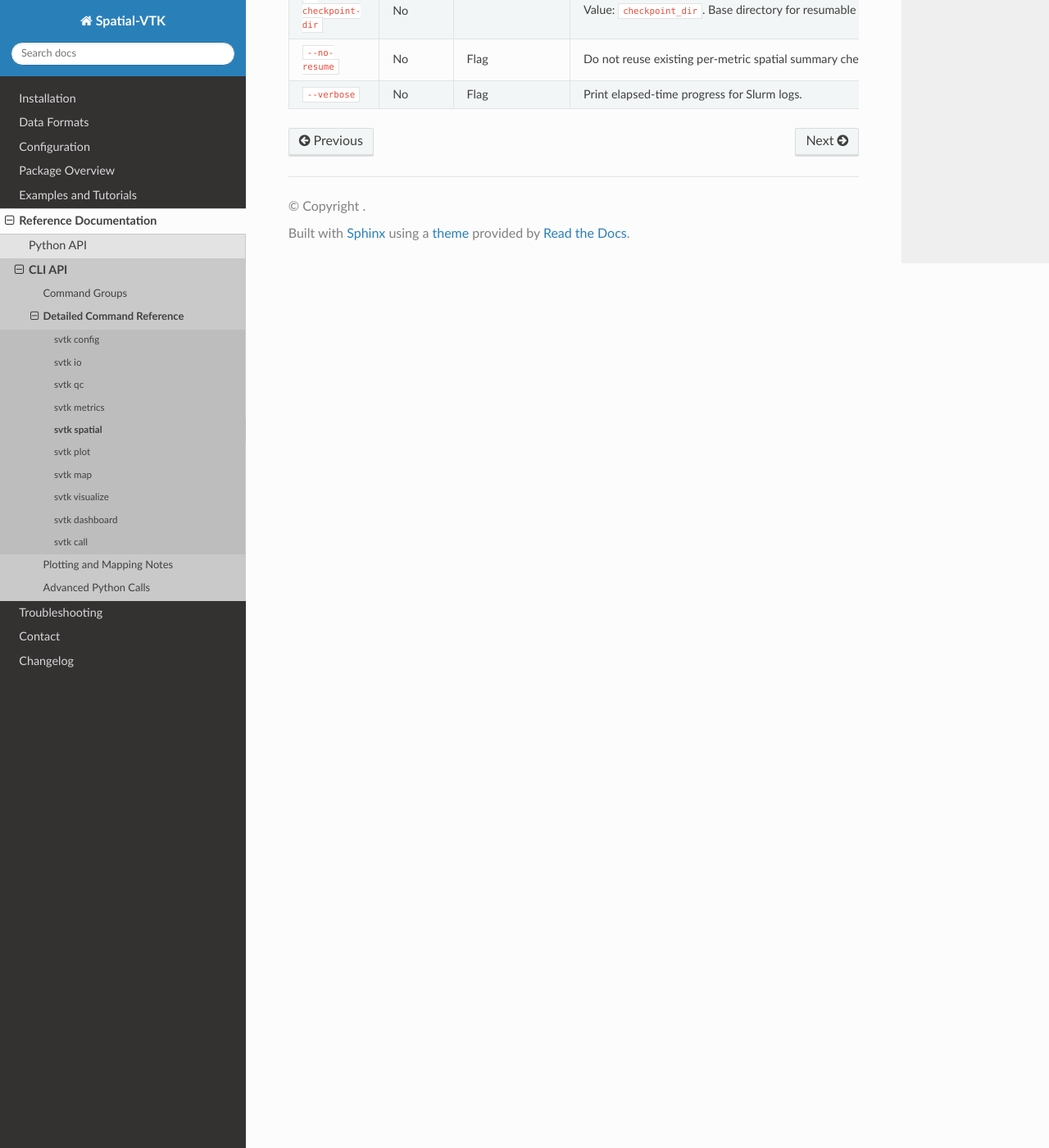
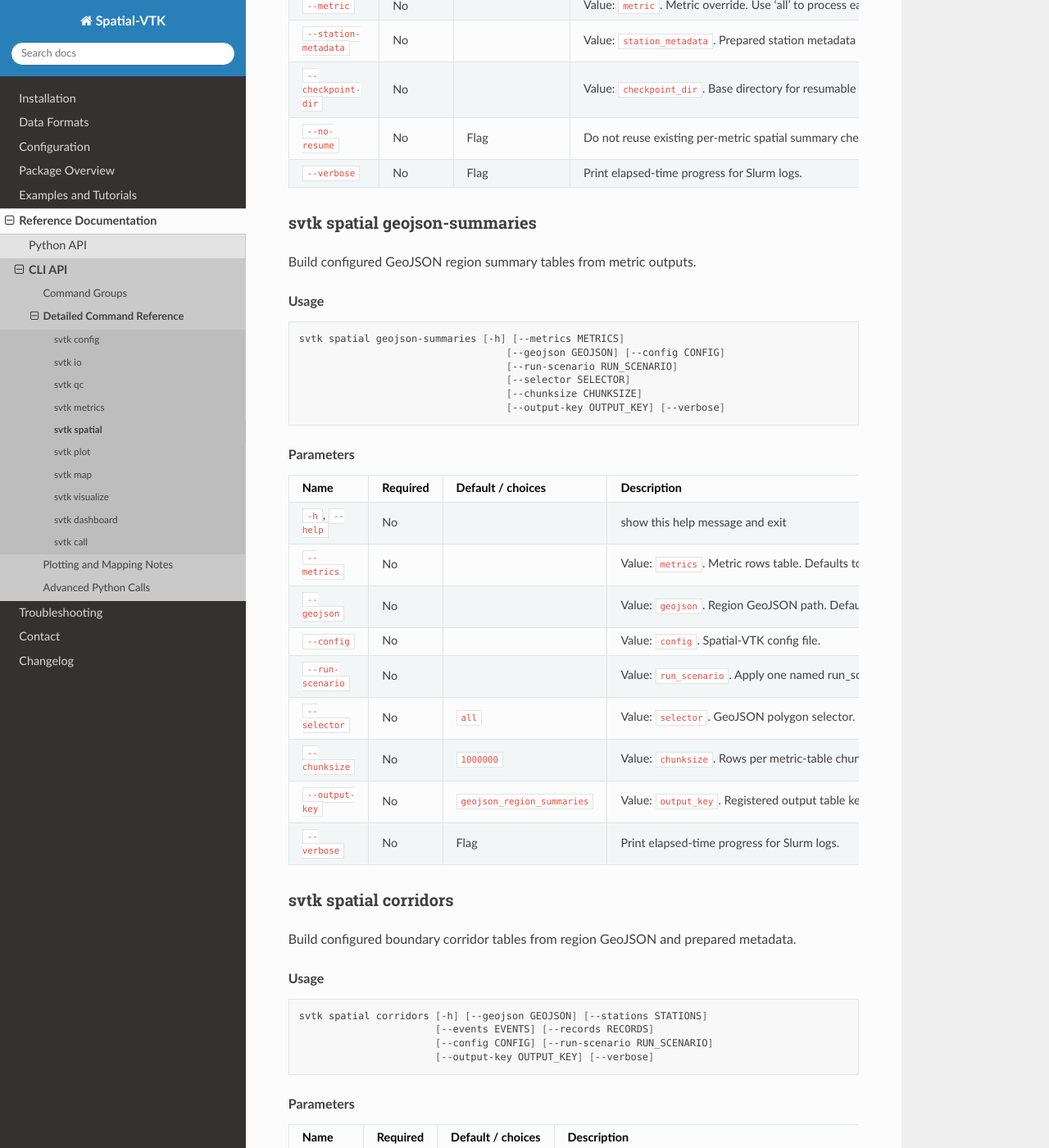
Before and after one commit to bcbirkel/spatial-vtk, a Sphinx documentation site: the page built from docs/reference/cli/spatial.rst, in a window 1280 px wide and 1400 px high, scrolled down 1914 px. Shown: the whole window at 82% size. Built offline with Sphinx 7.4.7 and the Read the Docs theme 3.1.0, drawn with Linux system fonts in a browser that asks for light colours; some of the changed text lies outside the part shown.

Commit message:
Add spatial GeoJSON workflow CLI commands

```diff
--- a/docs/reference/cli/spatial.rst
+++ b/docs/reference/cli/spatial.rst
@@ -11,6 +11,8 @@ Command Tree
 - :ref:`svtk spatial <cli-svtk-spatial>`
    - :ref:`svtk spatial status <cli-svtk-spatial-status>` - Inspect configured spatial-statistics inputs and outputs without running calculations.
    - :ref:`svtk spatial summaries <cli-svtk-spatial-summaries>` - Build standard spatial-statistics summary tables.
+   - :ref:`svtk spatial geojson-summaries <cli-svtk-spatial-geojson-summaries>` - Build configured GeoJSON region summary tables from metric outputs.
+   - :ref:`svtk spatial corridors <cli-svtk-spatial-corridors>` - Build configured boundary corridor tables from region GeoJSON and prepared metadata.
 
 Command Details
 ---------------
@@ -19,7 +21,7 @@ Command Details
 
 .. code-block:: bash
 
-   svtk spatial [-h] {status,summaries} ...
+   svtk spatial [-h] {status,summaries,geojson-summaries,corridors} ...
 
 .. rubric:: Parameters
 
@@ -145,3 +147,131 @@ Build standard spatial-statistics summary tables.
      - No
      - Flag
      - Print elapsed-time progress for Slurm logs.
+
+.. _cli-svtk-spatial-geojson-summaries:
+
+svtk spatial geojson-summaries
+^^^^^^^^^^^^^^^^^^^^^^^^^^^^^^
+
+Build configured GeoJSON region summary tables from metric outputs.
+
+.. rubric:: Usage
+
+.. code-block:: bash
+
+   svtk spatial geojson-summaries [-h] [--metrics METRICS]
+                                      [--geojson GEOJSON] [--config CONFIG]
+                                      [--run-scenario RUN_SCENARIO]
+                                      [--selector SELECTOR]
+                                      [--chunksize CHUNKSIZE]
+                                      [--output-key OUTPUT_KEY] [--verbose]
+
+.. rubric:: Parameters
+
+.. list-table::
+   :header-rows: 1
+   :widths: 26 13 14 47
+
+   * - Name
+     - Required
+     - Default / choices
+     - Description
+   * - ``-h``, ``--help``
+     - No
+     -
+     - show this help message and exit
+   * - ``--metrics``
+     - No
+     -
+     - Value: ``metrics``. Metric rows table. Defaults to configured output table 'metrics_long'.
+   * - ``--geojson``
+     - No
+     -
+     - Value: ``geojson``. Region GeoJSON path. Defaults to paths.region_geojson.
+   * - ``--config``
+     - No
+     -
+     - Value: ``config``. Spatial-VTK config file.
+   * - ``--run-scenario``
+     - No
+     -
+     - Value: ``run_scenario``. Apply one named run_scenarios overlay.
+   * - ``--selector``
+     - No
+     - ``all``
+     - Value: ``selector``. GeoJSON polygon selector.
+   * - ``--chunksize``
+     - No
+     - ``1000000``
+     - Value: ``chunksize``. Rows per metric-table chunk.
+   * - ``--output-key``
+     - No
+     - ``geojson_region_summaries``
+     - Value: ``output_key``. Registered output table key.
+   * - ``--verbose``
+     - No
+     - Flag
+     - Print elapsed-time progress for Slurm logs.
+
+.. _cli-svtk-spatial-corridors:
+
+svtk spatial corridors
+^^^^^^^^^^^^^^^^^^^^^^
+
+Build configured boundary corridor tables from region GeoJSON and prepared metadata.
+
+.. rubric:: Usage
+
+.. code-block:: bash
+
+   svtk spatial corridors [-h] [--geojson GEOJSON] [--stations STATIONS]
+                          [--events EVENTS] [--records RECORDS]
+                          [--config CONFIG] [--run-scenario RUN_SCENARIO]
+                          [--output-key OUTPUT_KEY] [--verbose]
+
+.. rubric:: Parameters
+
+.. list-table::
+   :header-rows: 1
+   :widths: 26 13 14 47
+
+   * - Name
+     - Required
+     - Default / choices
+     - Description
+   * - ``-h``, ``--help``
+     - No
+     -
+     - show this help message and exit
+   * - ``--geojson``
+     - No
+     -
+     - Value: ``geojson``. Region GeoJSON path. Defaults to paths.region_geojson.
+   * - ``--stations``
+     - No
+     -
+     - Value: ``stations``. Prepared station metadata table. Defaults to prepared_stations.
+   * - ``--events``
+     - No
+     -
+     - Value: ``events``. Prepared event metadata table. Defaults to prepared_events.
+   * - ``--records``
+     - No
+     -
+     - Value: ``records``. Event-station records used by max-records anchor strategies. Defaults to comparison_eligible_records when needed.
+   * - ``--config``
+     - No
+     -
+     - Value: ``config``. Spatial-VTK config file.
+   * - ``--run-scenario``
+     - No
+     -
+     - Value: ``run_scenario``. Apply one named run_scenarios overlay.
+   * - ``--output-key``
+     - No
+     - ``corridors``
+     - Value: ``output_key``. Registered output table key.
+   * - ``--verbose``
+     - No
+     - Flag
+     - Print elapsed-time progress for Slurm logs.
```
Also changed, not shown: docs/examples/cli_workflow.rst (+12 -0 lines), docs/examples/large_run/step_05_large_run_geojson_corridors.ipynb, 3 other files.
